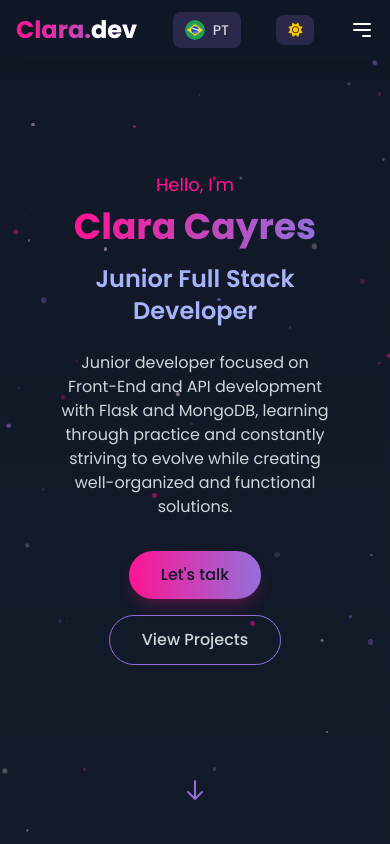
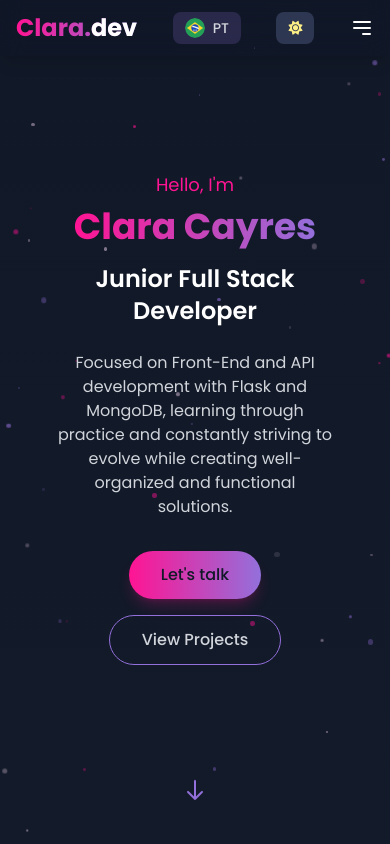
Before and after one commit to claracayres/claracayres-portfolio, a React (Vite) app: page / in a window 390 px wide. Shown: the top 844 px of the page. Built offline with nearby package versions, Linux system fonts and the light colour scheme; no server answers.

Commit message:
feat: update styles for Header and LanguageSwitcher components; refine subtitle in translation.json

```diff
--- a/src/components/Header.jsx
+++ b/src/components/Header.jsx
@@ -106,17 +106,17 @@ const Header = () => {
         <LanguageSwitcher />
         <button
           onClick={modeSwitch}
-          className="bg-purple/20 hover:bg-purple/30 flex items-center gap-2 rounded-lg px-3 py-2 text-sm font-medium transition-colors"
+          className="bg-lightPurple/20 h-8 flex items-center gap-2 rounded-lg px-3 py-2 text-sm font-medium transition-colors hover:bg-purple/30"
         >
           <i
             className={`fas ${
-              isDark ? "fa-sun text-yellow-400" : "fa-moon text-gray-800"
+              isDark ? "fa-sun text-yellow-200" : "fa-moon text-gray-800"
             }`}
           ></i>
         </button>
         <button
           id="mobile-menu-button"
-          className="text-white dark:text-darkBlue focus:outline-none md:hidden"
+          className="dev focus:outline-none md:hidden"
         >
           <svg
             className="h-6 w-6"
--- a/src/components/LanguageSwitcher.jsx
+++ b/src/components/LanguageSwitcher.jsx
@@ -16,7 +16,7 @@ const LanguageSwitcher = () => {
   return (
     <button
       onClick={toggleLanguage}
-      className="bg-purple/20 dark:bg-lightPurple/20 hover:bg-purple/30 dark:hover:bg-lightPurple/30 flex items-center gap-2 rounded-lg px-3 py-2 text-sm font-medium transition-colors"
+      className="bg-purple/20 h-8 dark:bg-lightPurple/20 transition-colors hover:bg-purple/30 flex items-center gap-2 rounded-lg px-3 py-2 text-sm font-medium"
     >
       <img src={currentFlag} alt="flag" className="h-5 w-5 rounded-full" />
       <span className="sm:inline">{label}</span>
--- a/src/locales/en/translation.json
+++ b/src/locales/en/translation.json
@@ -12,7 +12,7 @@
     "greeting": "Hello, I'm",
     "name": "Clara Cayres",
     "title": "Junior Full Stack Developer",
-    "subtitle": "Junior developer focused on Front-End and API development with Flask and MongoDB, learning through practice and constantly striving to evolve while creating well-organized and functional solutions.",
+    "subtitle": "Focused on Front-End and API development with Flask and MongoDB, learning through practice and constantly striving to evolve while creating well-organized and functional solutions.",
     "cta": "Let's talk",
     "projects": "View Projects"
   },
--- a/src/pages/Home.jsx
+++ b/src/pages/Home.jsx
@@ -33,7 +33,7 @@ const Home = () => {
           <h1 className="mb-4 text-4xl font-bold md:text-5xl">
             <span className="gradient-text">{t("hero.name")}</span>
           </h1>
-          <h2 className="text-lightPurple mb-6 text-2xl font-semibold md:text-3xl">
+          <h2 className="title mb-6 text-2xl font-semibold md:text-3xl">
             {t("hero.title")}
           </h2>
           <p className="mx-auto mb-8 max-w-lg md:mx-0">{t("hero.subtitle")}</p>
```
